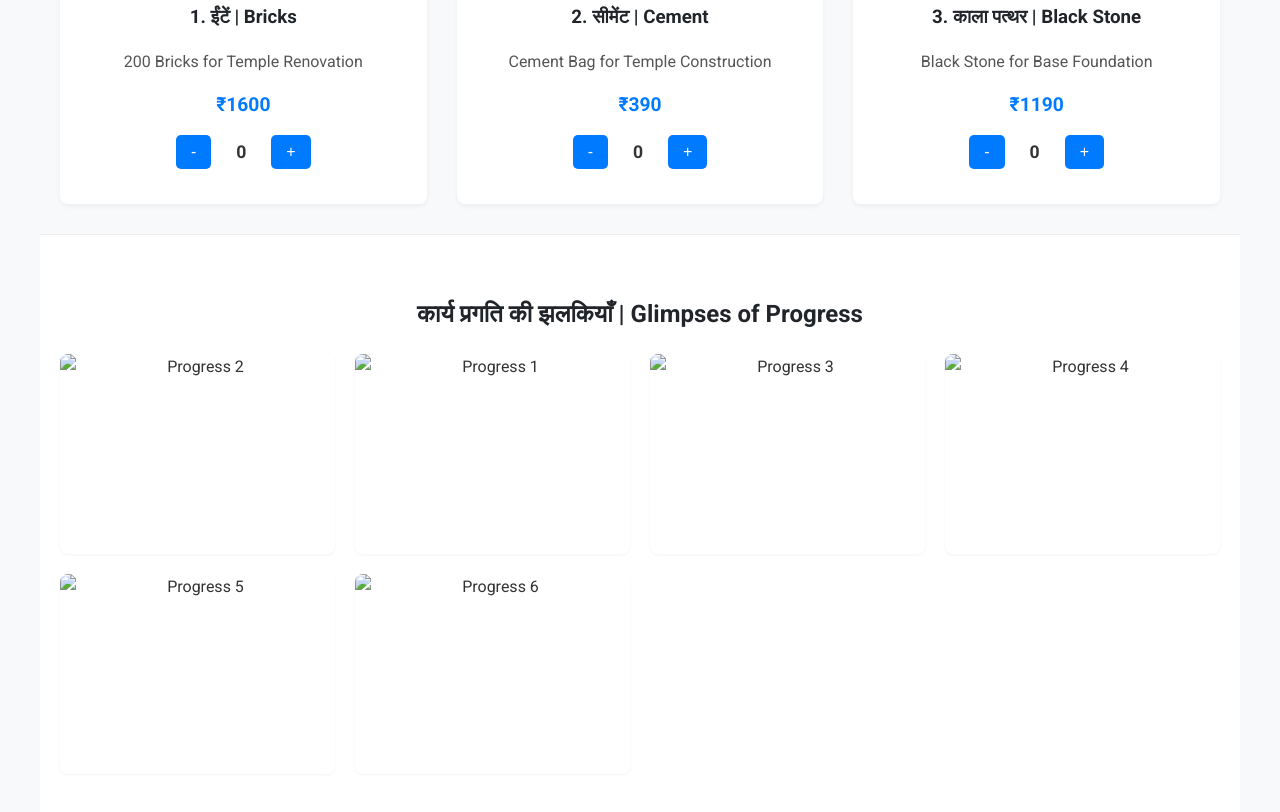
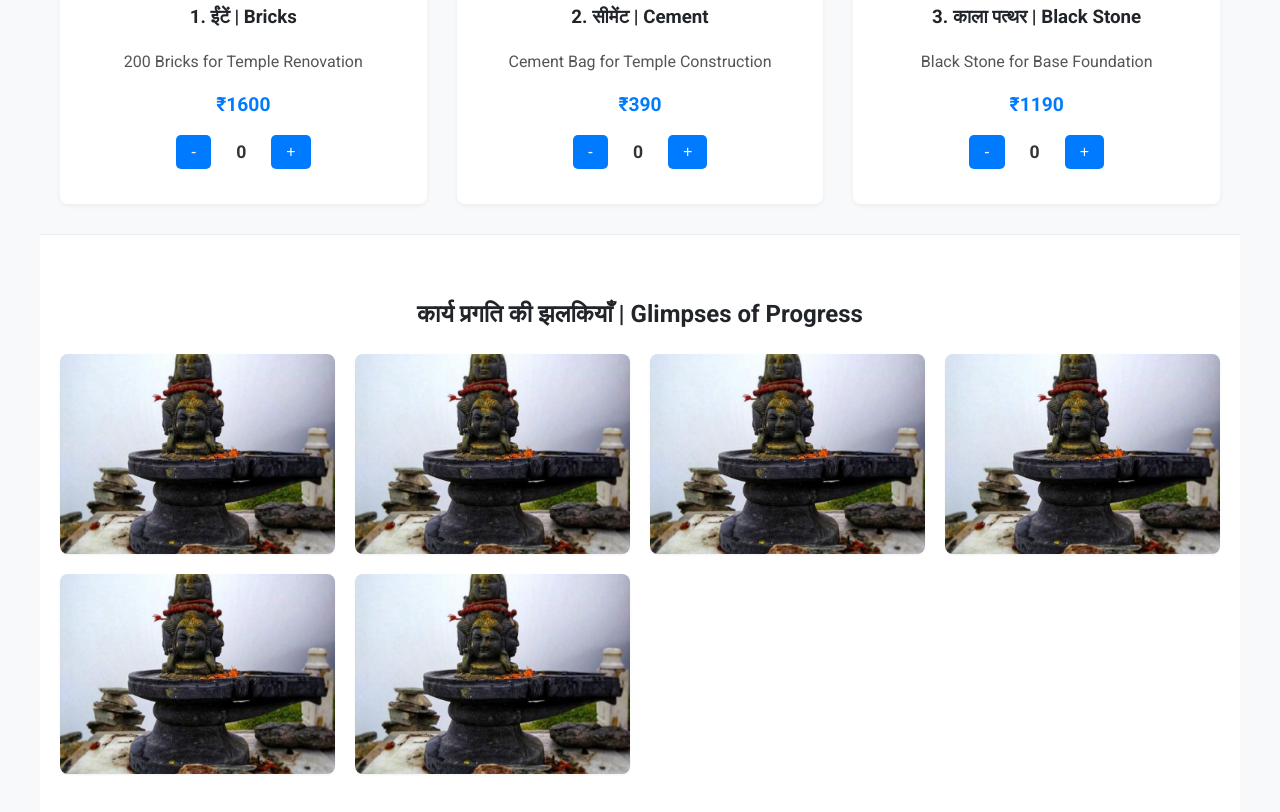
Before and after one commit to suryansh-37/donation-page, a plain HTML site: page index.html in a window 1280 px wide. Shown: the part 1081-1893 px from the top of the page. Drawn offline with Linux system fonts and the light colour scheme; files whose address does not match are found by name.

Commit message:
Update index.html
image updated

```diff
--- a/index.html
+++ b/index.html
@@ -334,12 +334,12 @@
         <section class="gallery-section">
             <h2>कार्य प्रगति की झलकियाँ | Glimpses of Progress</h2>
             <div class="gallery">
-                <img src="htm\image.jpg" alt="Progress 2">
-                <img src="htm\image.jpg" alt="Progress 1">
-                <img src="htm\image.jpg" alt="Progress 3">
-                <img src="htm\image.jpg" alt="Progress 4">
-                <img src="htm\image.jpg" alt="Progress 5">
-                <img src="htm\image.jpg" alt="Progress 6">
+                <img src="image.jpg" alt="Progress 2">
+                <img src="image.jpg" alt="Progress 1">
+                <img src="image.jpg" alt="Progress 3">
+                <img src="image.jpg" alt="Progress 4">
+                <img src="image.jpg" alt="Progress 5">
+                <img src="image.jpg" alt="Progress 6">
             </div>
         </section>
     </div>
```
